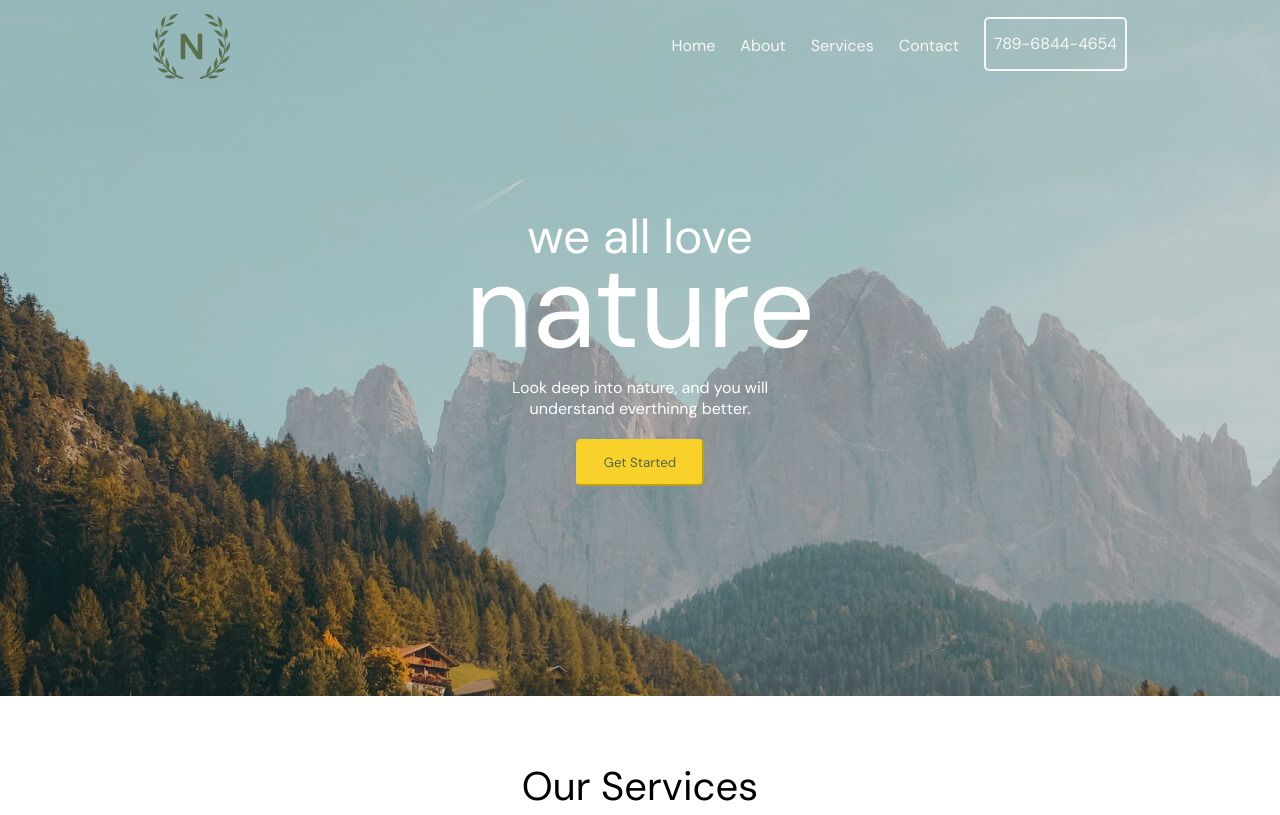
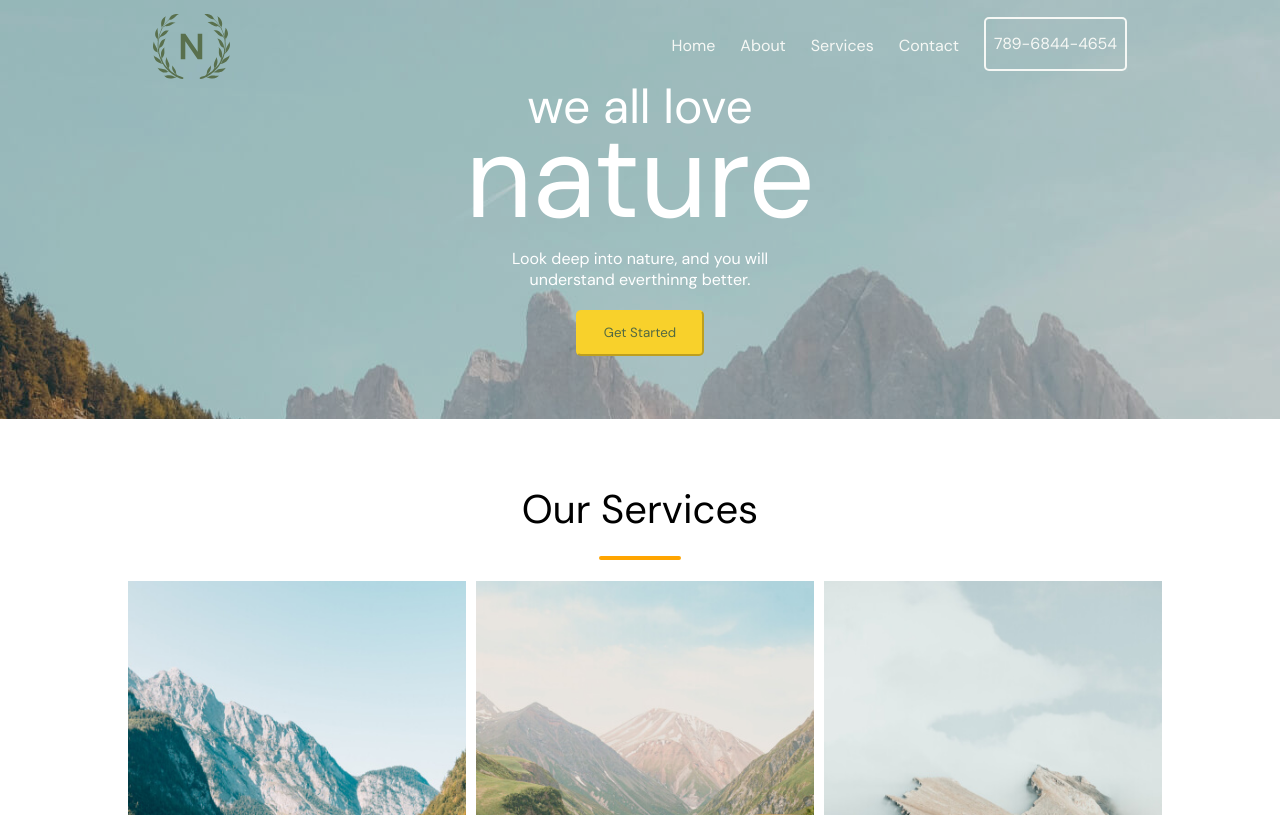
Before and after one commit to vivnegi21/nature-webpage, a plain HTML site: page index.html in a window 1280 px wide. Shown: the top 815 px of the page. Drawn offline with Linux system fonts and the light colour scheme.

Commit message:
Update index.css

```diff
--- a/index.css
+++ b/index.css
@@ -15,7 +15,7 @@
     background:url('assets/asset\ 8.jpeg') rgba(0, 0, 0, 0.174) ;
     display: block;
     flex-direction: row;
-    height:87vh;
+/*     height:87vh; */
     width: 100%;
 }
 .img{
```
